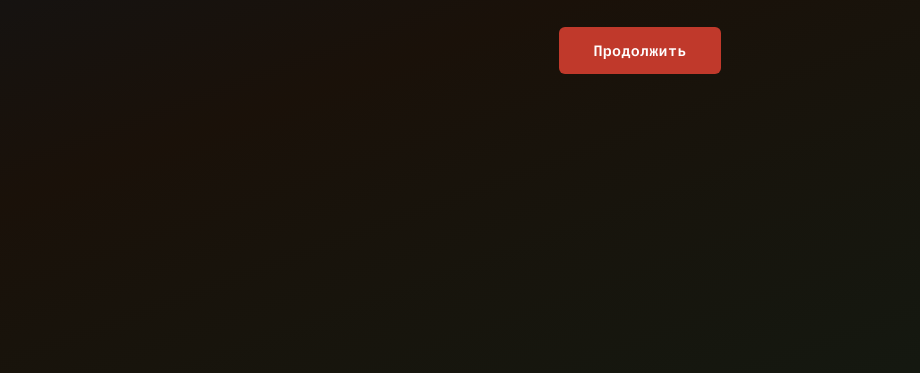
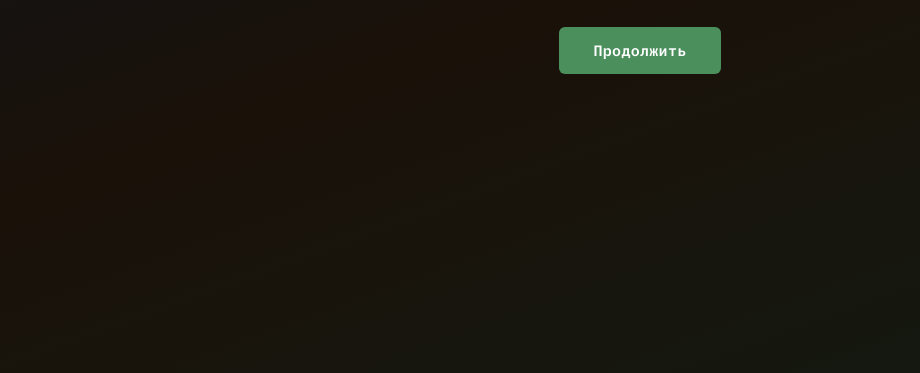
Before and after one commit to GAZALIUS/tierlist, a plain HTML site: page index.html in a window 1280 px wide. Shown: the part 427-800 px from the top of the page, without its empty margins (0-920 px from the left). Drawn offline with nearby package versions, Linux system fonts and the light colour scheme.

Commit message:
Update index.html

```diff
--- a/index.html
+++ b/index.html
@@ -19,9 +19,11 @@
   #welcome h1 { font-size: 30px; text-transform: uppercase; letter-spacing: 0.03em; margin-bottom: 14px; }
   #welcome p { color: #9a978d; font-size: 14px; max-width: 440px; line-height: 1.5; margin-bottom: 30px; }
   #welcome button {
-    background: #c0392b; border: none; border-radius: 6px; padding: 14px 34px;
+    background: #4a8f5c; border: none; border-radius: 6px; padding: 14px 34px;
     color: #fff; font-weight: 600; font-size: 15px; cursor: pointer;
     font-family: 'IBM Plex Mono', monospace; letter-spacing: 0.02em;
+  }
+  #welcome button:hover { background: #3d7a4c; }
   }
   #welcome button:hover { background: #a8321f; }
 
```
